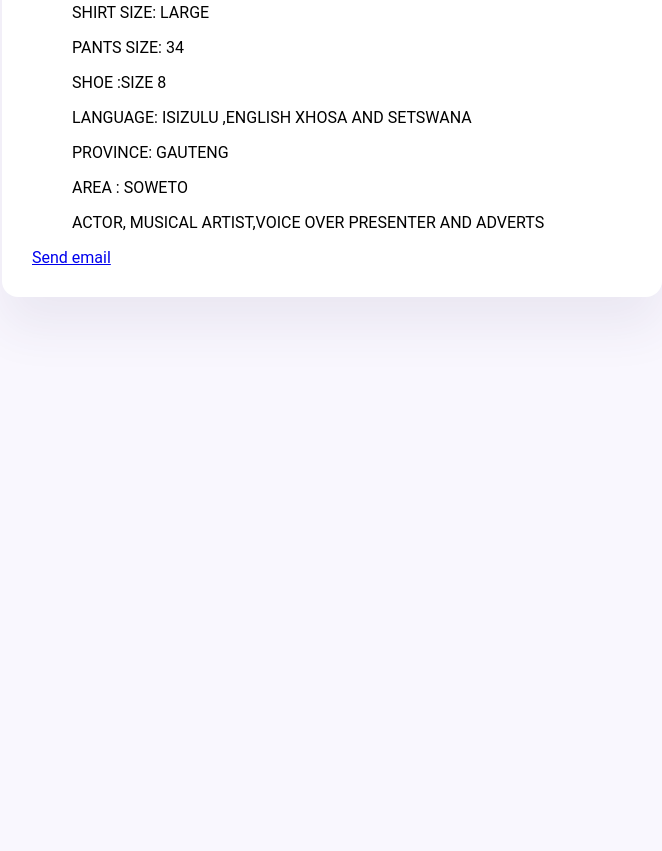
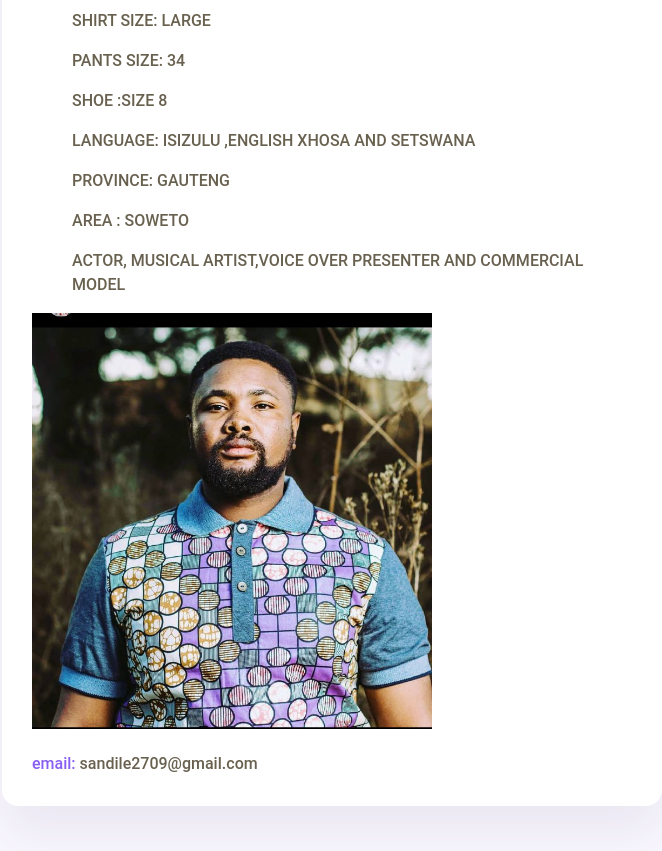
Before and after one commit to Thokozane2711/sandile, a plain HTML site: page index.html in a window 1280 px wide. Shown: the part 293-1144 px from the top of the page, without its empty margins (308-970 px from the left). Before the commit the page ends 800 px from the top, so only its background shows below. Drawn offline with Linux system fonts and the light colour scheme.

Commit message:
Added image

```diff
--- a/index.html
+++ b/index.html
@@ -4,6 +4,8 @@
     <meta charset="UTF-8">
     <meta name="viewport" content="width=device-width, initial-scale=1.0">
     <link rel="stylesheet" href="src/style.css">
+
+
     <title>Document</title>
 </head>
 <body>
@@ -42,11 +44,19 @@ PROVINCE: GAUTENG
 AREA : SOWETO
 </ul>
 <ul>
-ACTOR, MUSICAL ARTIST,VOICE OVER PRESENTER AND ADVERTS
+ACTOR, MUSICAL ARTIST,VOICE OVER PRESENTER AND COMMERCIAL MODEL
 </ul>
-    </p>
+<div class= "sandstone">
+</div>
 
-    <a href="thokozane1996@gmail.com">Send email</a>
+
+<image src="src/img.jpg" alt=""width = "400" />
+
+
+ </p>
+   <div class="contact-details">
+    <span class="contact-platform"> email: </span>
+    sandile2709@gmail.com
 
     </div>
 </body>
--- a/src/style.css
+++ b/src/style.css
@@ -1,6 +1,12 @@
 body{background-color: #f9f7fe;
-    font-family: "Roboto", sans-serif;}
+    font-family: "Roboto", sans-serif;
+    font-size: 16px;
+    color: rgba(66, 56, 33, 0.792);
+    line-height: 24px;
+    font-weight: 500;
 
+
+}
 
 
     .sandi-app{background-color: white;
@@ -9,3 +15,8 @@ body{background-color: #f9f7fe;
         padding: 30px;
         box-shadow: 0 30px 50px rgba(65, 50, 100, 0.08) ;
         border-radius: 16px;
+
+
+        .contact-platform {
+            color: #885df1;
+        }
```
Also changed, not shown: src/img.jpg (added).
